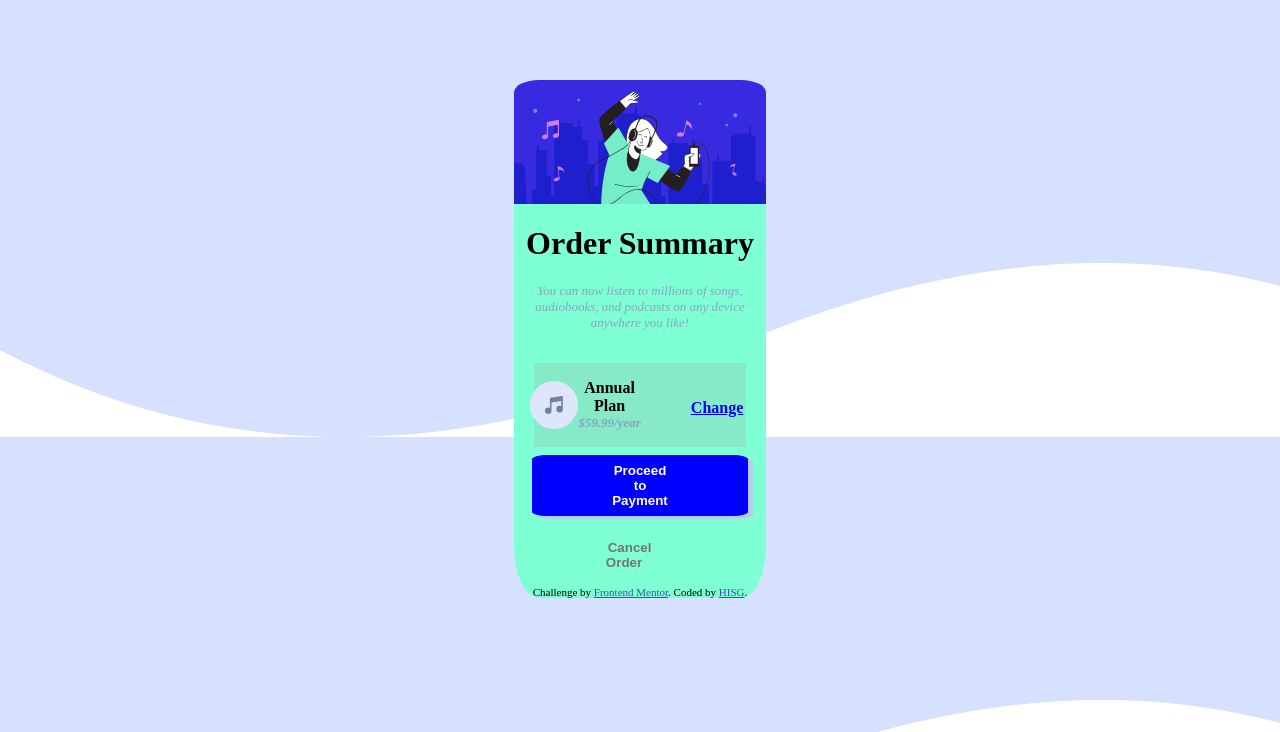
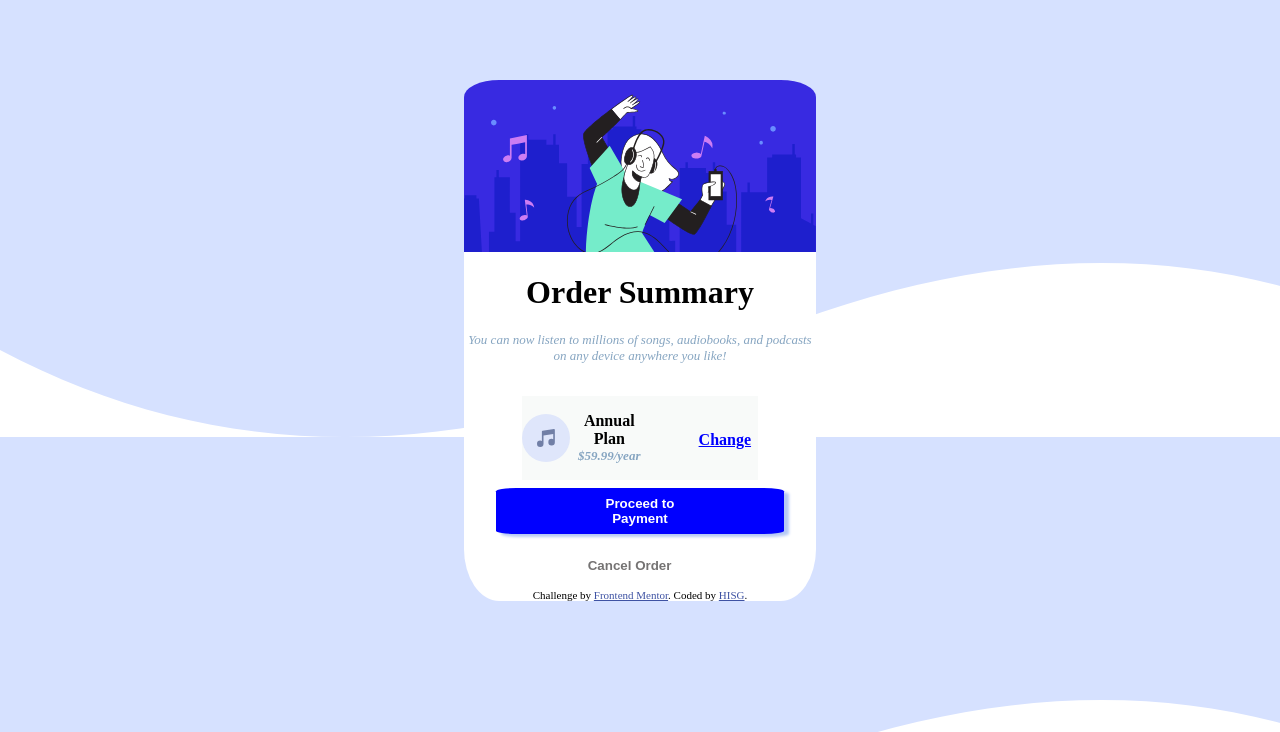
Before and after one commit to HISG-2427/OrderSummary, a plain HTML site: page index.html in a window 1280 px wide. Shown: the top 732 px of the page. Drawn offline with Linux system fonts and the light colour scheme.

Commit message:
FewChanges

```diff
--- a/app.css
+++ b/app.css
@@ -5,9 +5,9 @@ body {
 
 .mainContent{
     text-align: center;
-    margin: 40%;
+    margin: 28.5em;
     margin-top: 5em;
-    background-color: aquamarine;
+    background-color: white;
     border-radius: 10%;
     display: flex;
     justify-content: center;
@@ -20,7 +20,7 @@ body {
     justify-content: center;
     align-items: center;
     flex-direction: row;
-    background-color: rgb(134, 233, 200);
+    background-color: rgb(248, 250, 249);
     margin: 0px 25px;
 }
 
@@ -80,7 +80,7 @@ button{
 }
 
 #cancel {
-    background-color: aquamarine;
+    background-color: white;
     padding-right: 7rem;
     box-shadow: none;
     color: rgb(117, 115, 115);
@@ -113,7 +113,6 @@ button:hover{
 
     .mainContent{
         width: 40%;
-        background-color: aquamarine;
         margin: 35%;
         margin-top: 30ems;
     }
```
